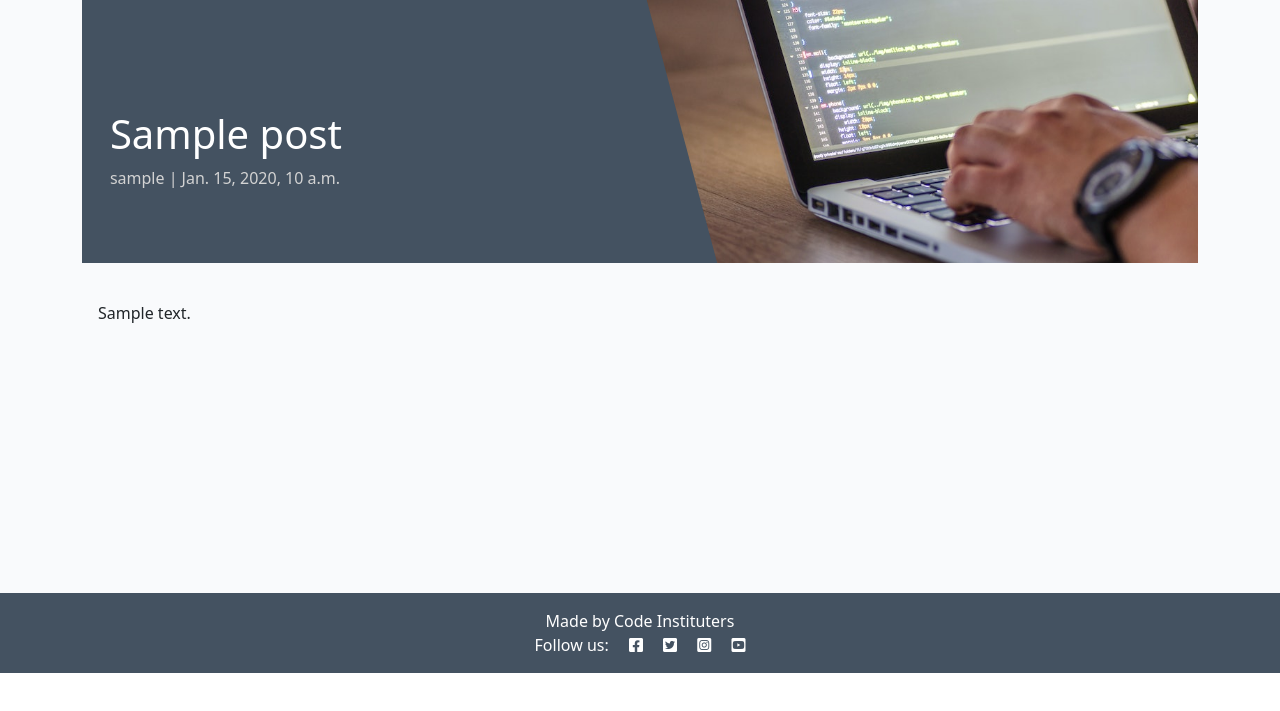
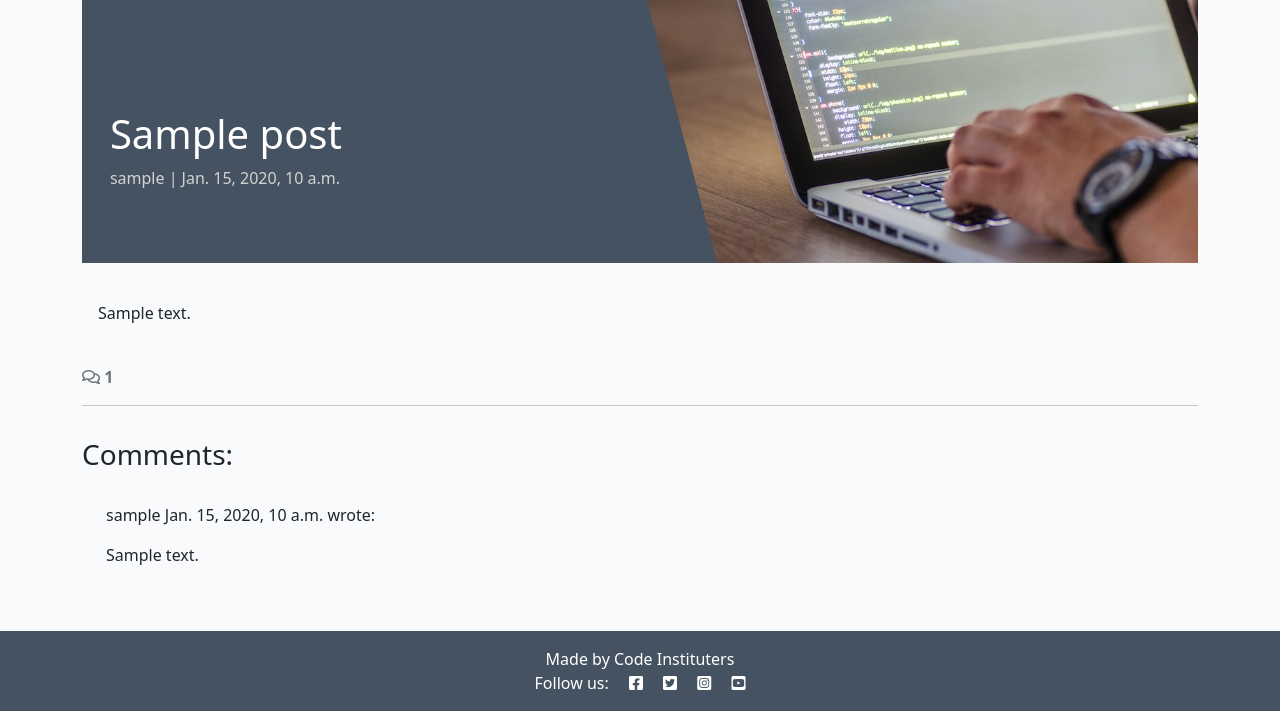
Before and after one commit to AJGreaves/blog-lesson-plan, a Django app: a page that uses blog/templates/blog/post_detail.html in a window 1280 px wide. Shown: the part 127-838 px from the top of the page. Before the commit the page ends 800 px from the top, so only its background shows below. Run offline with Django 4.2, Linux system fonts and the light colour scheme; tables that the repository leaves empty hold one stand-in row (values such as "Sample post"); parts of the project's set-up code (start-up, migrations or seed data) failed here and were passed over; some libraries are stand-ins or nearby versions.

Commit message:
3.7.2a POSTing and writing to the database - displaying comments

```diff
--- a/blog/templates/blog/post_detail.html
+++ b/blog/templates/blog/post_detail.html
@@ -29,6 +29,42 @@
             </div>
         </div>
     </div>
+    <div class="row">
+        <div class="col-12">
+            <strong class="text-secondary">
+                <i class="far fa-comments"></i> {{ comment_count }}
+            </strong>
+        </div>
+        <div class="col-12">
+            <hr>
+        </div>
+    </div>
+    <div class="row">
+        <div class="col-md-8 card mb-4  mt-3 ">
+            <h3>Comments:</h3>
+            <div class="card-body">
+                <!-- We want a for loop inside the empty control tags to iterate through each comment in comments -->
+                {% for comment in comments %}
+                <div
+                    class="p-2 comments{% if not comment.approved and comment.author == user %} faded{% elif not comment.approved %} d-none{% endif %}">
+                    <p class="font-weight-bold">
+                        {{ comment.author }}
+                        <span class="font-weight-normal">
+                            {{ comment.created_on }}
+                        </span> wrote:
+                    </p>
+                    <div id="comment{{ comment.id }}">
+                        {{ comment.body | linebreaks }}
+                    </div>
+                    {% if not comment.approved and comment.author == user %}
+                    <p class="approval">This comment is awaiting approval</p>
+                    {% endif %}
+                </div>
+                <!-- Our for loop ends here -->
+                {% endfor %}
+            </div>
+        </div>
+    </div>
 </div>
 
 {% endblock content %}
--- a/blog/views.py
+++ b/blog/views.py
@@ -31,9 +31,15 @@ def post_detail(request, slug, *args, **kwargs):
 
     queryset = Post.objects.filter(status=1)
     post = get_object_or_404(queryset, slug=slug)
+    comments = post.comments.all().order_by("-created_on")
+    comment_count = post.comments.filter(approved=True).count()
 
     return render(
         request,
         "blog/post_detail.html",
-        {"post": post},
+        {
+            "post": post,
+            "comments": comments,
+            "comment_count": comment_count,
+        },
     )
```
